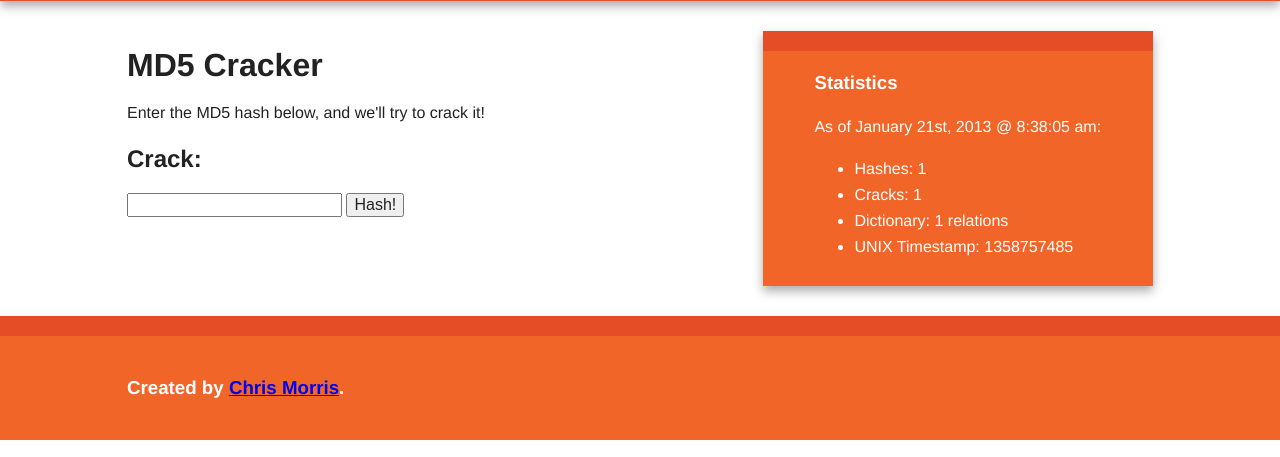
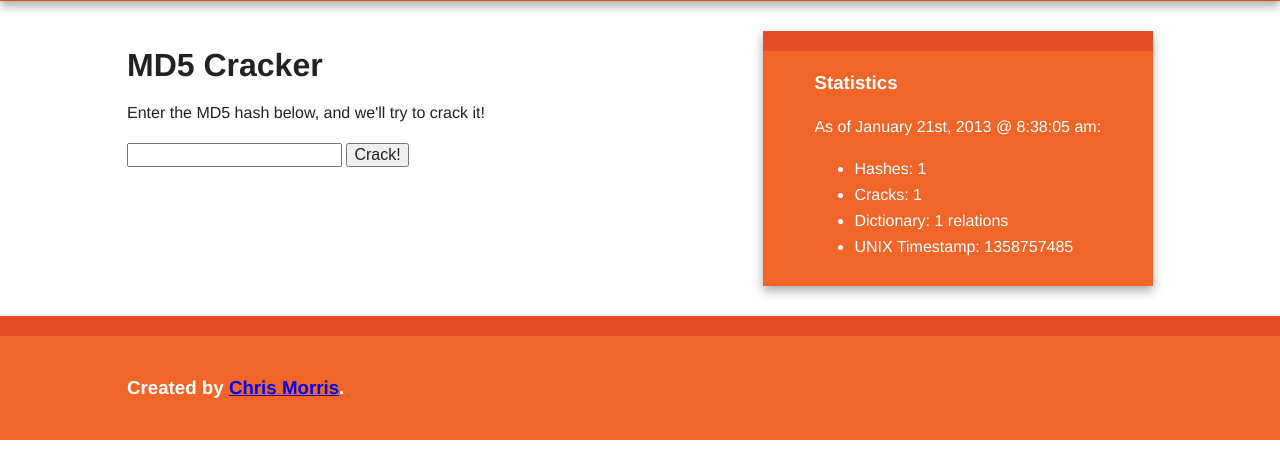
Before and after one commit to ChrisMorrisOrg/MD5r.com, a PHP site: page /crack in a window 1280 px wide. Shown: the part 95-552 px from the top of the page. Run offline with PHP 8.4, Linux system fonts and the light colour scheme; tables that the repository leaves empty hold one stand-in row (values such as "Sample post"); data that the repository does not hold is empty; some libraries are stand-ins or nearby versions.

Commit message:
v2.0.004

```diff
--- a/public/pages/crack.php
+++ b/public/pages/crack.php
@@ -24,11 +24,10 @@
                         <p>Enter the MD5 hash below, and we'll try to crack it!</p>
                     </header>
                     <section>
-                        <h2>Crack:</h2>
                         <p>
                             <form name="crack" action="<?=$_SERVER['REQUEST_URI'];?>" method="post">
                                 <input name="string" type="text">
-                                <input type="submit" value="Hash!">
+                                <input type="submit" value="Crack!">
                             </form>
                         </p>
                     </section>
--- a/public/pages/hash.php
+++ b/public/pages/hash.php
@@ -30,7 +30,6 @@
                         <p>Enter the content below that you want to hash using the MD5 algorithm.</p>
                     </header>
                     <section>
-                        <h2>Hash:</h2>
                         <p>
                             <form name="hash" action="<?=$_SERVER['REQUEST_URI'];?>" method="post">
                                 <input name="string" type="text">
```
